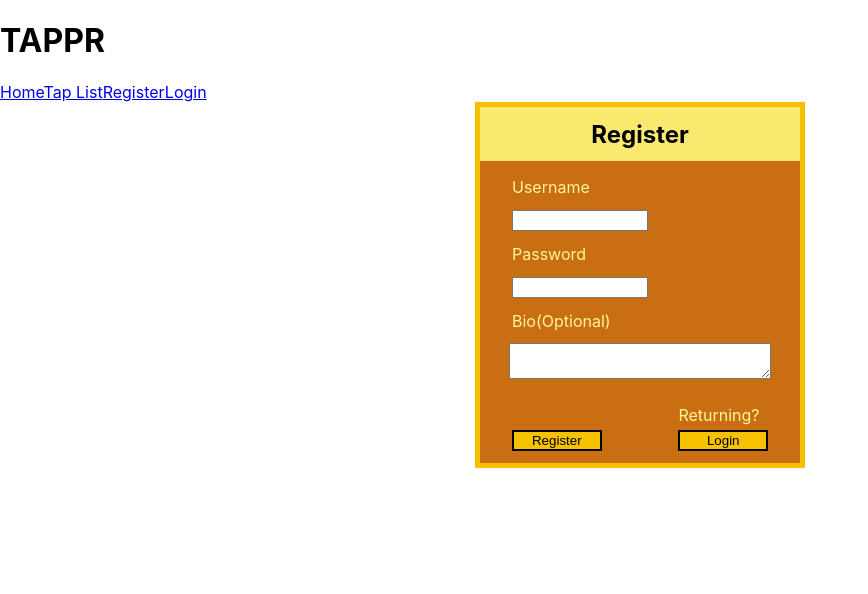
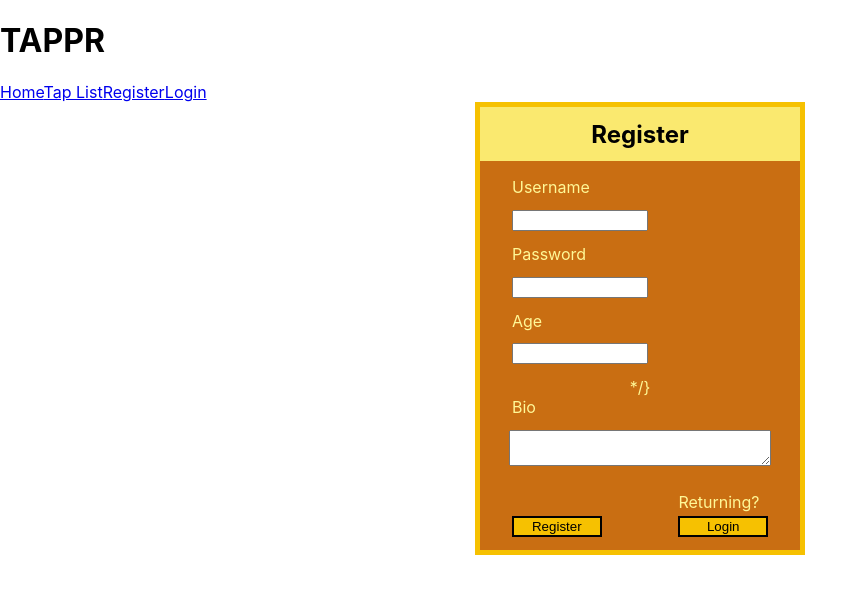
Before and after one commit to tappr-app/tappr, a React (Create React App) app in the folder tappr-fe/: page /register in a window 1280 px wide. Shown: the top 594 px of the page, without its empty margins (0-868 px from the left). Built offline with nearby package versions, Linux system fonts and the light colour scheme.

Commit message:
Age field on registration

```diff
--- a/tappr-fe/src/actions/index.js
+++ b/tappr-fe/src/actions/index.js
@@ -36,7 +36,6 @@ export const handlePostData = payload => dispatch => {
     .then(res => {
         console.log('POST', res);
         dispatch({ type: USER_CREATED })
-        localStorage.setItem('token', JSON.stringify(res.data.token))
         window.localStorage.setItem('user_id', res.data.user.id);
         window.localStorage.setItem('user_username', res.data.user.username);
         window.localStorage.setItem('token', res.data.token);
@@ -51,12 +50,11 @@ export const handleLogin = credentials => dispatch =>{
     dispatch({type: USER_LOGIN});
     axios.post('https://tappr-app-api.herokuapp.com/api/auth/login', credentials)
     .then(res=>{
-        console.log('LOGIN', res)
-        localStorage.setItem('token', JSON.stringify(res.data.token))
+        console.log('LOGIN', res);
+        dispatch({ type: LOGGED_IN});
         window.localStorage.setItem('user_id', res.data.user.id);
         window.localStorage.setItem('user_username', res.data.user.username);
         window.localStorage.setItem('token', res.data.token);
-        dispatch({ type: LOGGED_IN});
     })
     .catch(err=>{
         console.log(err)
--- a/tappr-fe/src/components/RegisterForm.js
+++ b/tappr-fe/src/components/RegisterForm.js
@@ -11,7 +11,9 @@ const RegisterForm = props =>{
     const [newUser, setNewUser] = useState({
         username: '',
         password: '',
-        bio: ''
+        age: '',
+        bio: '',
+        user_image: ''
     });
 
     const handleChanges = e =>{
@@ -27,7 +29,9 @@ const RegisterForm = props =>{
         setNewUser({
           username: '',
           password: '',
-            bio: ''
+          age: '',
+          bio: '',
+          user_image: ''
         })
         props.history.push('/my-dashboard');
     }
@@ -39,6 +43,7 @@ const RegisterForm = props =>{
     return(
       <>
         {props.isPosting ? <div className='posting-user'>Creating your profile, pour a pint and get ready to login!</div> :
+          (
             <>
               <GuestNavbar />
               <FormDiv>
@@ -57,20 +62,21 @@ const RegisterForm = props =>{
                   errors.password.type === 'required' && 'Required Field'}
               {errors.username &&
                   errors.password.type === 'minLength' && 'Please use at least 8 characters'}
+
               {/* add a second Password input for verification? Possible stretch? Also make some regex requirements? */}
-        {/* ADD AGE REQUIREMENT? */}
-        {/* <label>Age</label>
+
+              <label>Age</label>
               <input type='number' name='age' onChange={handleChanges} ref={register({required: true, min: 21})}></input> */}
-        {/* {errors.username &&
+              {errors.age &&
                   errors.age.type === 'required' && 'Required Field'}
-        {errors.username &&
-            errors.age.type === 'min' && 'Must be at least 21!'} */}
+              {errors.age &&
+                  errors.age.type === 'min' && 'Must be at least 21!'}
 
               {/* <label>Birthday</label>
               <input type='date' name='birthday' ref={register({required})}></input>
               Make a birthday format? Write function to verify user age (is this an action or should I write the fn in the scope of this component?) */}
 
-        <label>Bio(Optional)</label>
+              <label>Bio</label>
               <textarea className='user-bio' name='bio' onChange={handleChanges} ref={register({ maxLength: 500 })}></textarea>
               <div className='form-btn-main'>
                   <div className='form-submit'>
@@ -84,6 +90,7 @@ const RegisterForm = props =>{
               </form>
             </FormDiv>
             </>
+          )
         }
         </>
     )
```
Lines whose indentation alone changed are shown as unchanged.
